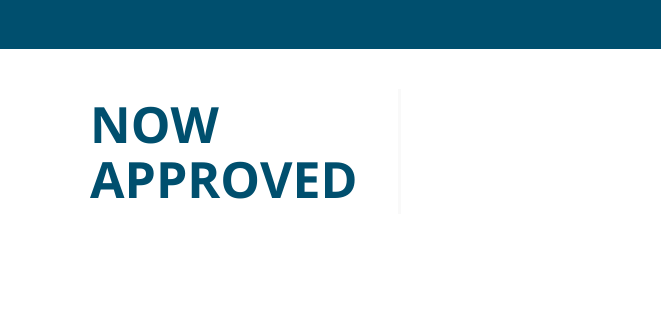
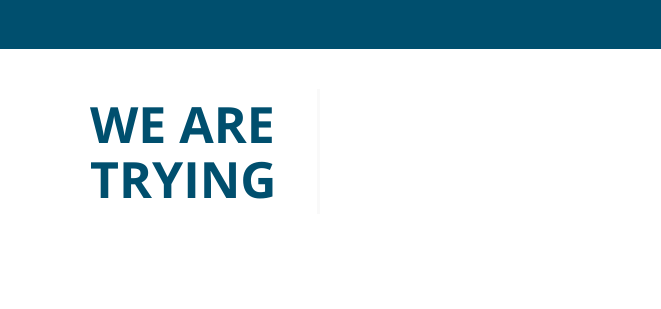
Before and after one commit to Nikolaj-Georgiev/playground, a website: page task-1/index.html in a window 1280 px wide. Shown: the top 309 px of the page, 0-661 px from the left. Drawn offline with nearby package versions, Linux system fonts and the light colour scheme.

Commit message:
builded the project

```diff
--- a/task-1/index.html
+++ b/task-1/index.html
@@ -20,10 +20,10 @@
             target="_blank">Prescribing information</a></div>
         <div class="first__title">
           <p class="first__title--1">
-            NOW
+            WE ARE
           </p>
           <p class="first__title--2">
-            APPROVED
+            TRYING
           </p>
         </div>
         <div class="first__logo">
--- a/task-1/sass/_base.scss
+++ b/task-1/sass/_base.scss
@@ -34,6 +34,7 @@ body {
   font-weight: 400;
   line-height: 1.6;
   background-color: #fff;
+
   min-height: 100vh;
 }
 
--- a/task-1/sass/_components.scss
+++ b/task-1/sass/_components.scss
@@ -66,6 +66,7 @@
       right: -10rem;
       height: 90rem;
       width: 90rem;
+      overflow: hidden;
     }
   }
 }
@@ -297,6 +298,7 @@
       right: -15rem;
       height: 90rem;
       width: 90rem;
+      overflow: hidden;
     }
   }
 }
```
Also changed, not shown: task-1/css/style.comp.css (added), task-1/css/style.css, task-1/css/style.prefix.css (added), 2 other files.
